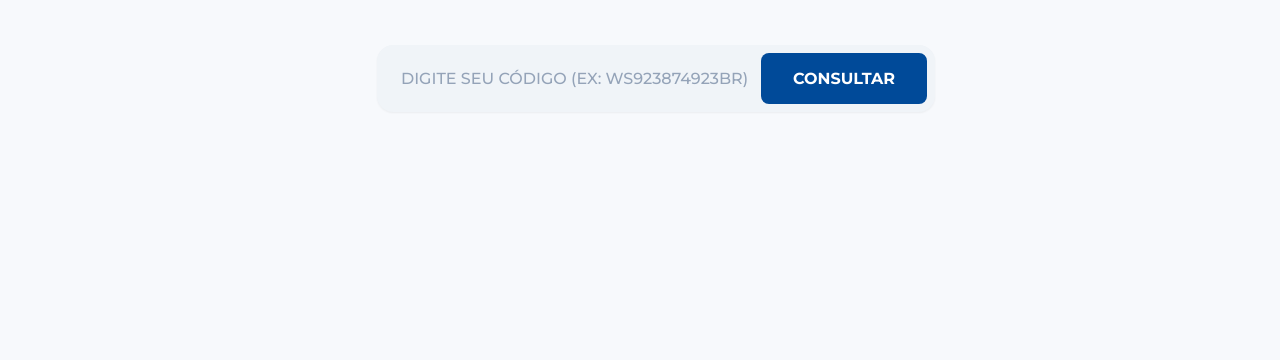
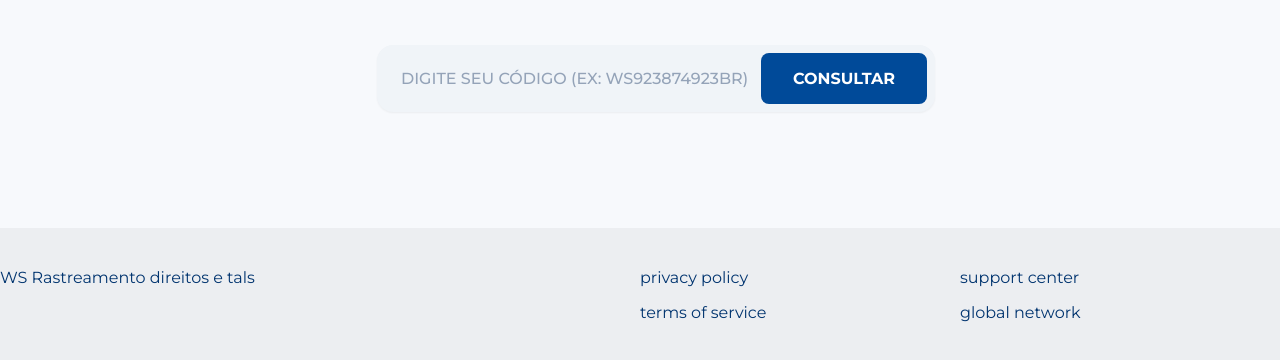
Before and after one commit to wellingtonumbelino/ws-rastreamentos, a plain HTML site: page index.html in a window 1280 px wide. Shown: the part 394-754 px from the top of the page. Drawn offline with Linux system fonts and the light colour scheme.

Commit message:
feat: add a footer to the application

```diff
--- a/css/main.css
+++ b/css/main.css
@@ -73,3 +73,29 @@ h1 {
 .btn-primary:hover {
   background-color: var(--color-primary-dark);
 }
+
+footer {
+  background-color: var(--color-bg-subtle);
+  margin-bottom: 1.5rem;
+  padding: 2.5rem 0;
+}
+
+footer .footer-container {
+  display: flex;
+  align-items: flex-start;
+}
+
+footer .footer-container > div {
+  flex: 1;
+}
+
+.footer-links {
+  display: flex;
+}
+
+.footer-links > div {
+  flex: 1;
+  display: flex;
+  flex-direction: column;
+  gap: 1rem;
+}
--- a/index.html
+++ b/index.html
@@ -195,6 +195,25 @@
       </main>
     </div>
 
+    <footer>
+      <div class="footer-container width-limiter">
+        <div>
+          <span>WS Rastreamento</span>
+          <span>direitos e tals</span>
+        </div>
+        <div class="footer-links">
+          <div>
+            <span>privacy policy</span>
+            <span>terms of service</span>
+          </div>
+          <div>
+            <span>support center</span>
+            <span>global network</span>
+          </div>
+        </div>
+      </div>
+    </footer>
+
     <script type="module" src="js/main.js"></script>
   </body>
 </html>
```
